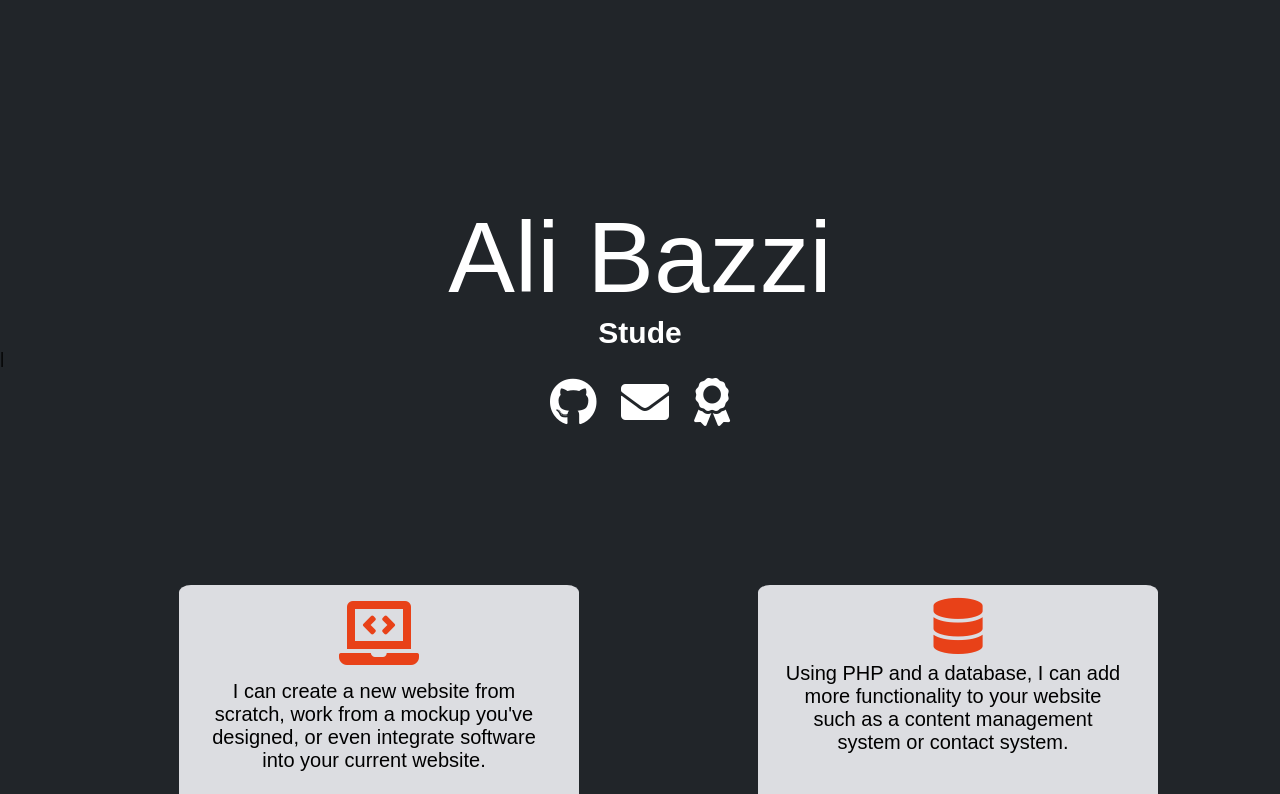
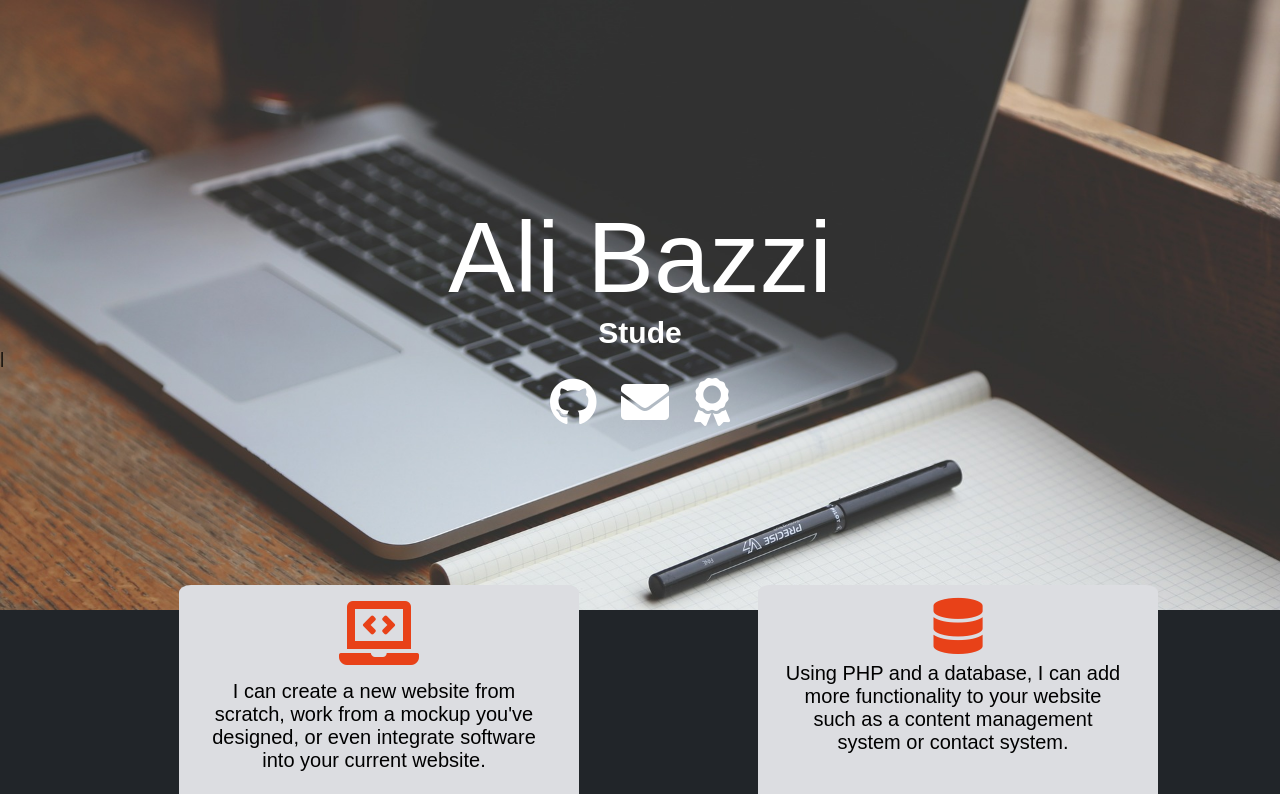
Before and after one commit to Ali-Bazzi/Ali-Bazzi.github.io, a plain HTML site: page index.html in a window 1280 px wide. Shown: the top 794 px of the page. Drawn offline with Linux system fonts and the light colour scheme; a small style sheet from the web is missing; a web font is replaced by a local one.

Commit message:
Update style.css

```diff
--- a/css/style.css
+++ b/css/style.css
@@ -31,7 +31,7 @@ li a:hover {
 }
 
 .main {
-  background-image: url(./img/office.jpg);
+  background-image: url(../img/office.jpg);
   height: 610px;
   background-size: cover;
   padding: 0px;
```
